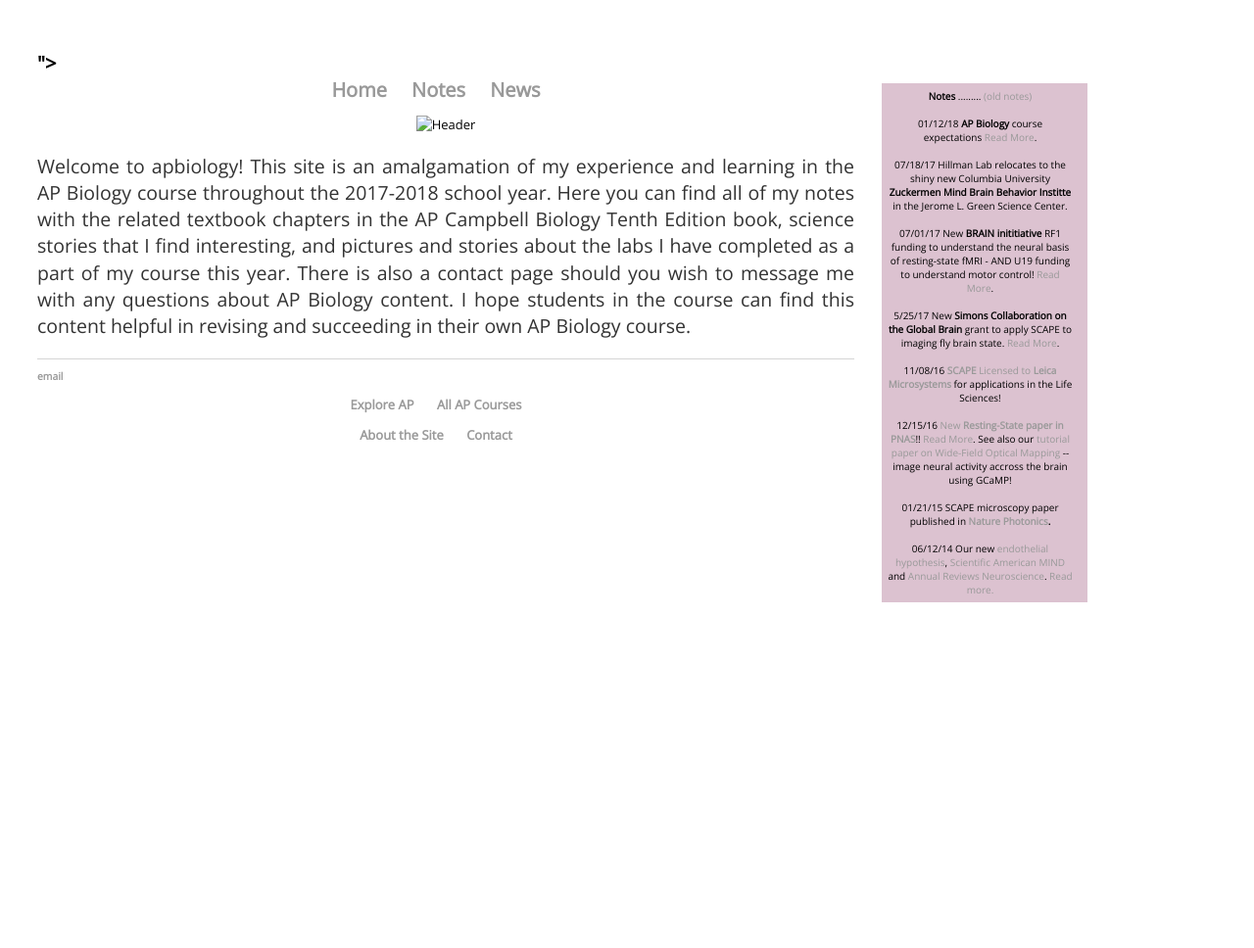
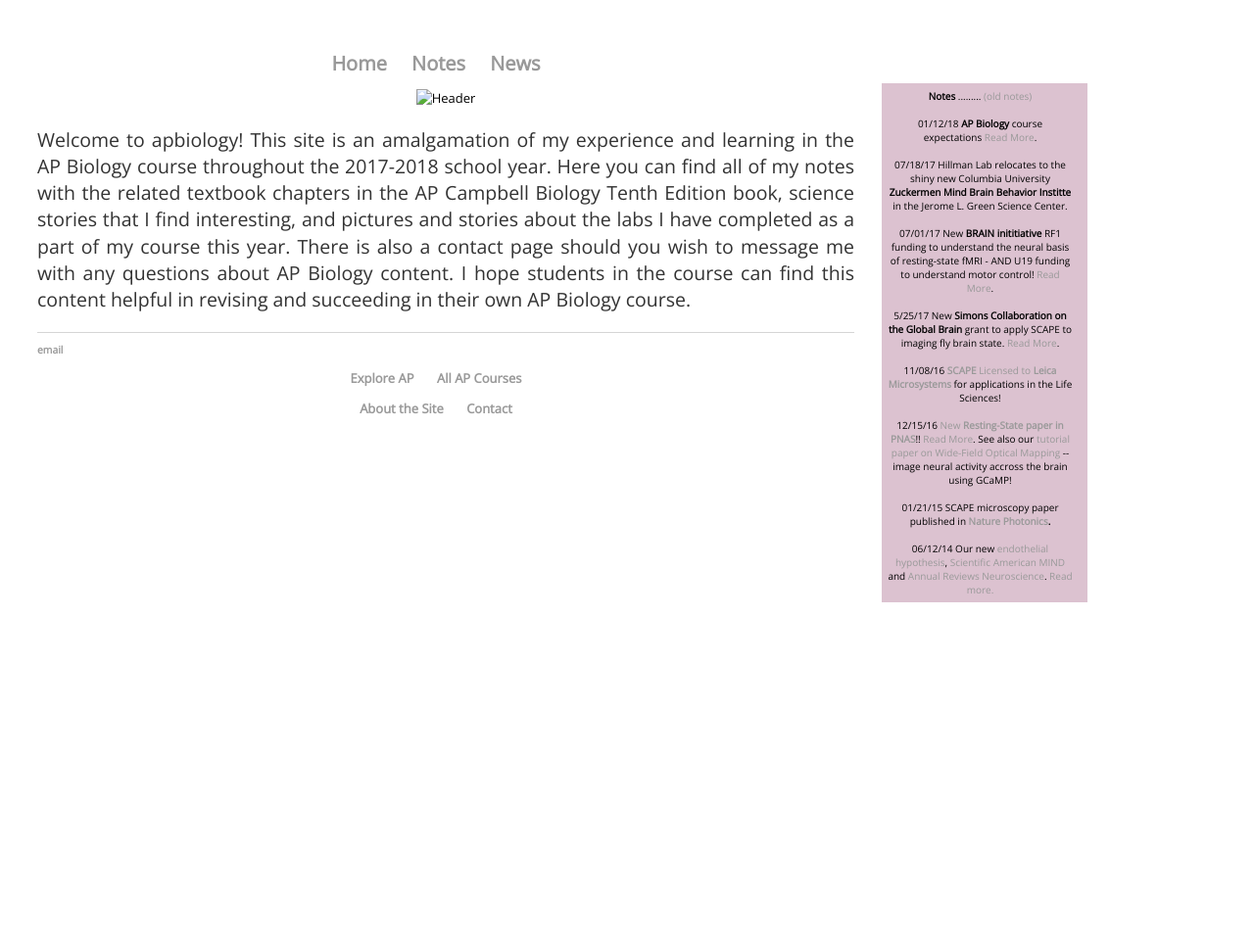
Before and after one commit to meganscarlett/meganscarlett.github.io, a Jekyll site: the page built from index.html, in a window 1280 px wide. Shown: the whole page at 98% size. Built offline with Jekyll 4.4.1, drawn with Linux system fonts in a browser that asks for light colours.

Commit message:
Update default.html

```diff
--- a/_layouts/default.html
+++ b/_layouts/default.html
@@ -10,7 +10,7 @@
 	<body>
 		<nav>
     		<ul>
-			<div style="font-size: 20px; font color="#432B4D">"><center><li><a href="/">Home</a></li>
+			<div style="font-size: 20px; font color="#432B4D"><center><li><a href="/">Home</a></li>
 	        	<li><a href="/notes">Notes</a></li>
         		<li><a href="https://www.sciencenews.org/">News</a></li></center>
     		</ul>
```
